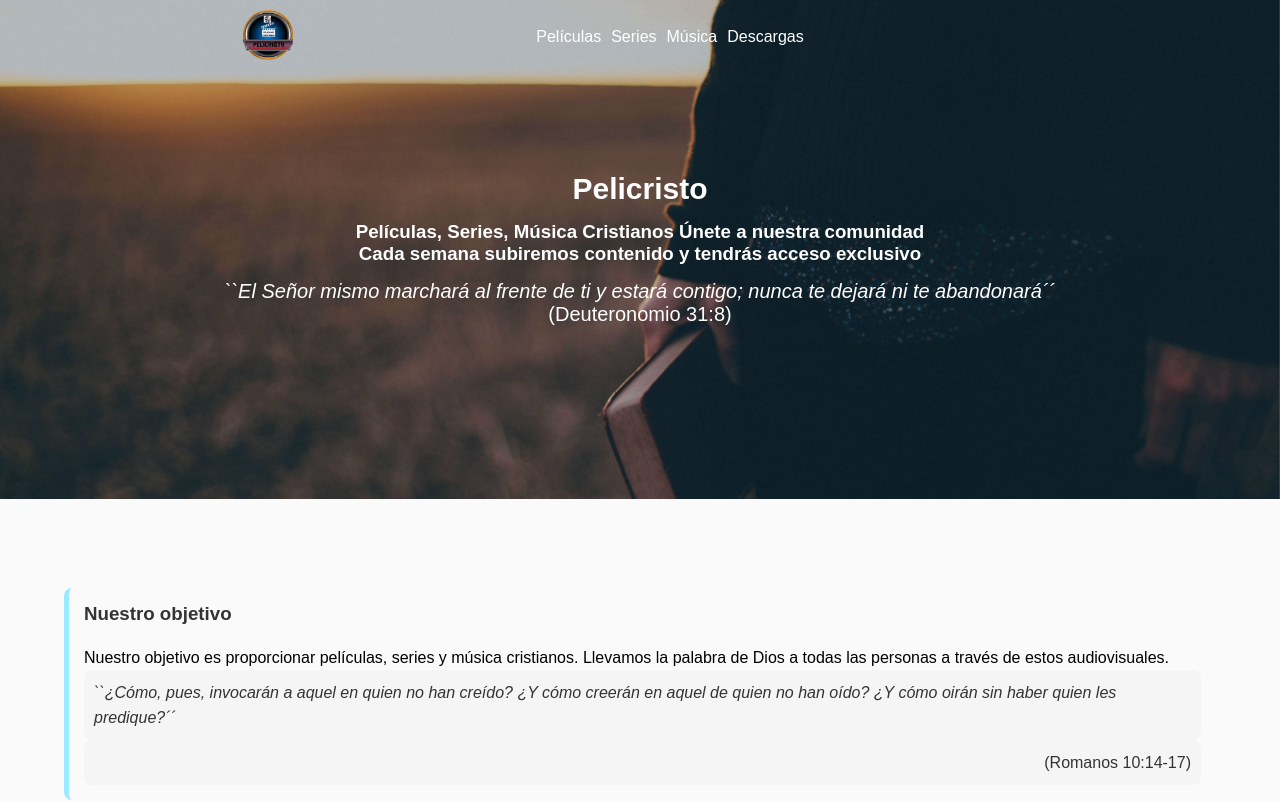
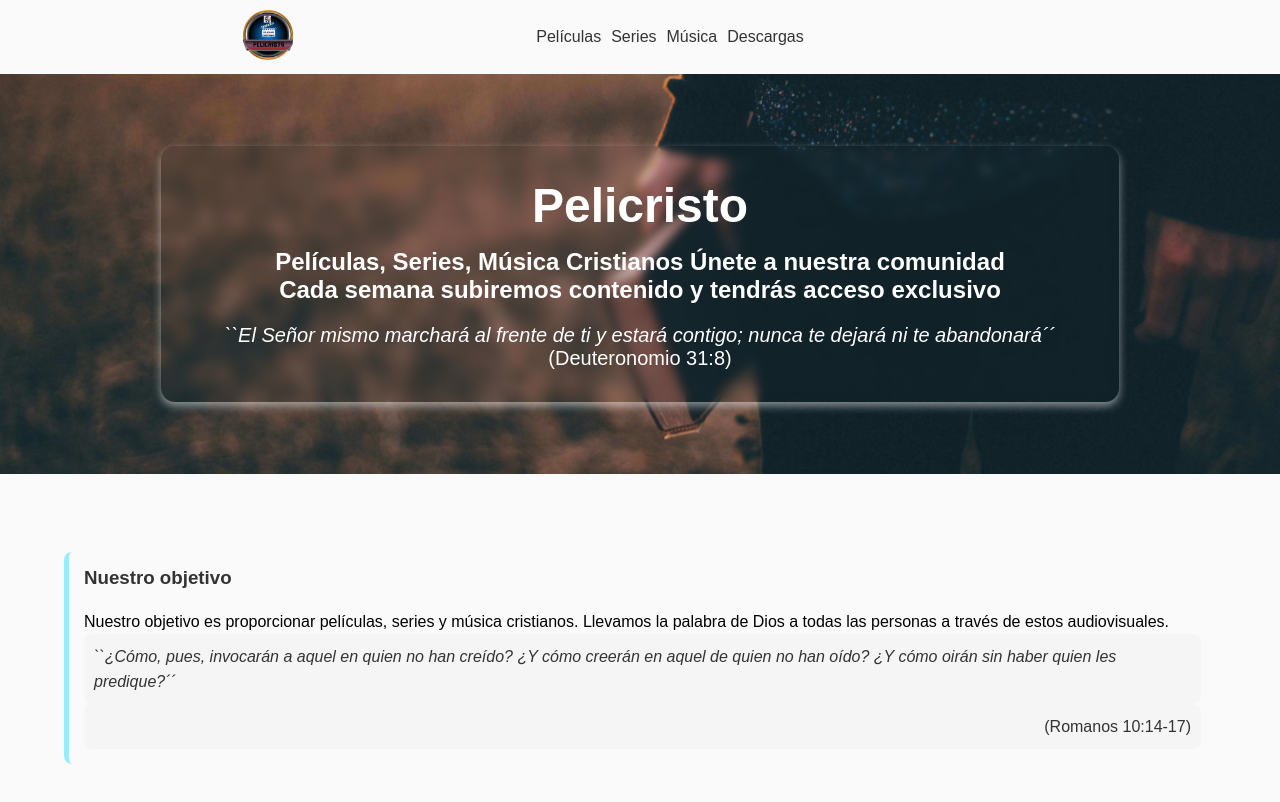
Before and after one commit to aciel1234/pelicristo, a plain HTML site: page index.html in a window 1280 px wide. Shown: the top 802 px of the page. Drawn offline with Linux system fonts and the light colour scheme.

Commit message:
Lista para producción

```diff
--- a/index.html
+++ b/index.html
@@ -45,51 +45,6 @@
   <meta http-equiv="refresh" content="3600">
   <!-- FIN DE CONFIGURACIÓN PARA MEJORAR EL SEO -->
 
-  <!-- ESTILOS INTERNOS PERSONALIZADOS PARA INDEX.HTML -->
-   <style>
-    /* HERO */
-.hero {
-  top: -75px;
-  position: relative;
-  height: 500px;
-  display: flex;
-  justify-content: center;
-  flex-direction: column;
-  text-align: center;
-  color: #fff;
-
-  overflow: hidden;
-  background-color: #0a1a2a44;
-}
-
-.hero::before {
-  content: "";
-  position: absolute;
-  inset: 0;
-  background: url('../img/hero.jpg') center/cover no-repeat fixed;
-  opacity: 1;
-  z-index: -1;
-}
-
-.hero h2 {
-  font-size: 30px;
-  font-weight: bold;
-  padding: 0 2rem;
-  margin-bottom: 15px;
-}
-.hero h3 {
-  padding: 0 1rem;
-}
-
-.hero p {
-  padding: 0 2rem;
-  font-size: 20px;
-  font-weight: lighter;
-  margin-top: 15px;
-}
-   </style>
-  <!-- FIN ESTILOS INTERNOS PERSONALIZADOS PARA INDEX.HTML -->
-
 </head>
 <body>
 
@@ -117,13 +72,16 @@
 
   <!-- ===== INICIO DEL HERO ===== -->
    <section class="hero">
-    <h2>Pelicristo</h2>
-    <h3>Películas, Series, Música Cristianos Únete a nuestra comunidad</h3>
-    <h3>Cada semana subiremos contenido y tendrás acceso exclusivo</h3>
-    <p>
-    <i>``El Señor mismo marchará al frente de ti y estará contigo; nunca te dejará ni te abandonará´´</i><br>
-    (Deuteronomio 31:8)
+    <img src="img/hero.jpg" alt="Imagen del hero index">
+    <div class="hero-content">
+      <h2>Pelicristo</h2>
+      <h3>Películas, Series, Música Cristianos Únete a nuestra comunidad <br>
+      Cada semana subiremos contenido y tendrás acceso exclusivo</h3>
+      <p>
+      <i>``El Señor mismo marchará al frente de ti y estará contigo; nunca te dejará ni te abandonará´´</i><br>
+      (Deuteronomio 31:8)
     </p>
+    </div>
    </section>
   <!-- ===== FIN DEL HERO ===== -->
 
--- a/src/style.css
+++ b/src/style.css
@@ -35,7 +35,7 @@ header {
 .navbar ul li a {
   position: relative;
   text-decoration: none;
-  color: #fff;
+  color: #333;
   transition: .2s ease;
   z-index: 1;
 }
@@ -84,6 +84,81 @@ header {
 }
 .nuestro-objetivo p:nth-child(4) {
   text-align: right;
+}
+
+/* HERO */
+.hero {
+  height: 400px;
+  position: relative;
+  display: flex;
+  justify-content: center;
+  align-items: center;
+  text-align: center;
+  color: #fff;
+  overflow: hidden;
+  margin: 0 0 4rem 0;
+}
+
+.hero img {
+  width: 100%;
+  height: 100%;
+  object-fit: cover;
+  position: absolute;
+  top: 0;
+  left: 0;
+}
+
+.hero-content {
+  position: relative;
+  z-index: 1;
+  padding: 2rem 4rem;
+  backdrop-filter: blur(5px);
+  border-radius: 14px;
+  box-shadow: 0 4px 8px rgba(255, 255, 255, 0.5);
+}
+
+.hero h2 {
+  font-size: 3rem;
+  font-weight: bold;
+  margin-bottom: 15px;
+}
+
+.hero h3 {
+  font-size: 1.5rem;
+  margin-bottom: 20px;
+}
+
+.hero p {
+  font-size: 1.25rem;
+  font-weight: lighter;
+}
+
+@media (max-width: 768px) {
+  .hero h2 {
+    font-size: 2rem;
+  }
+
+  .hero h3 {
+    font-size: 1.2rem;
+  }
+
+  .hero p {
+    font-size: 1rem;
+  }
+}
+
+@media (max-width: 480px) {
+  .hero h2 {
+    font-size: 1.5rem;
+  }
+
+  .hero h3 {
+    font-size: 1rem;
+  }
+
+  .hero p {
+    font-size: 0.9rem;
+  }
 }
 
 
@@ -452,3 +527,6 @@ footer::before {
 .descargas-container .descargas h2, .descargas-container .descargas h3 {
   margin-bottom: 10px;
 }
+.descargas i {
+  color: #00a2ff;
+}
```
Also changed, not shown: descargas.html (+5 -47 lines), musica.html (+5 -47 lines), peliculas.html (+5 -47 lines), series.html (+5 -47 lines).
